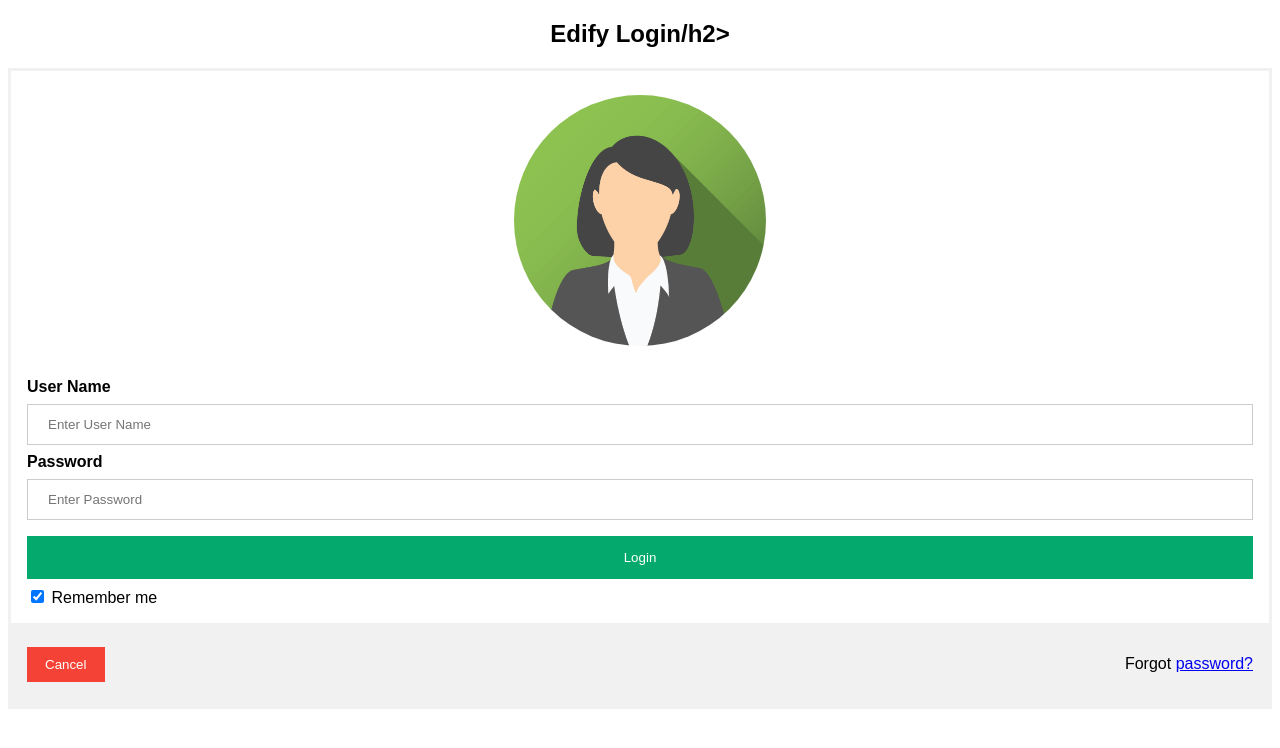
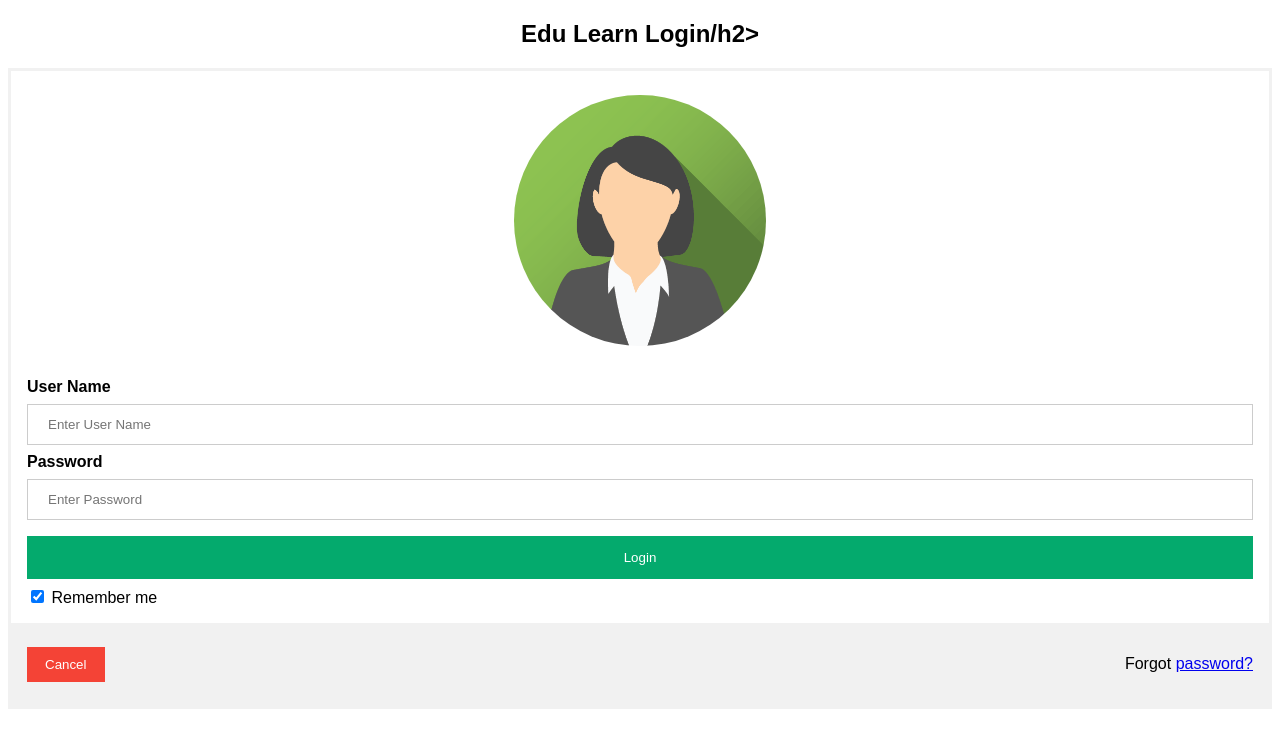
Before and after one commit to sravanaganji08/login-2513, a plain HTML site: page index.html in a window 1280 px wide. Drawn offline with Linux system fonts and the light colour scheme.

Commit message:
changed the label

```diff
--- a/index.html
+++ b/index.html
@@ -68,7 +68,7 @@ span.psw {
 </head>
 <body>
 
-<center><h2>Edify Login/h2></center>
+<center><h2>Edu Learn Login/h2></center>
 
 <form action="/action_page.php" method="post">
   <div class="imgcontainer">
```
